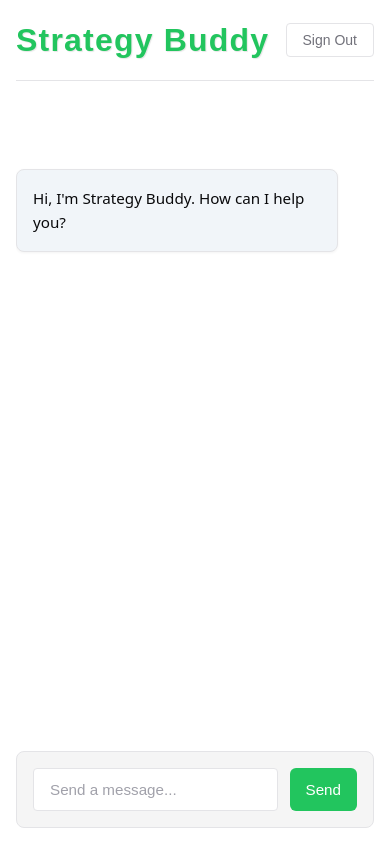
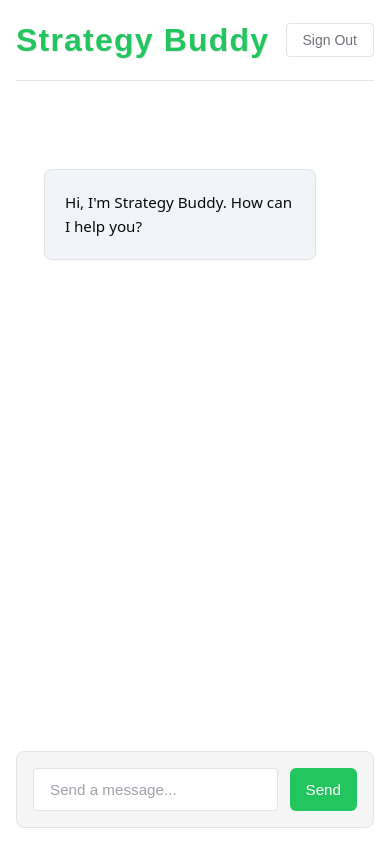
Before and after one commit to QuinnRhodes/strategy-buddy, a React (Vite) app: page / in a window 390 px wide. Built offline with nearby package versions, Linux system fonts and the light colour scheme; no server answers; a web font is replaced by a local one.

Commit message:
Add buffer zones to chat container for improved readability

```diff
--- a/src/App.css
+++ b/src/App.css
@@ -65,21 +65,23 @@
 .chat-container {
   flex: 1;
   overflow-y: auto;
-  padding: 24px 0;
+  padding: 24px 10%;  /* Added horizontal padding (10% on each side) */
   margin: 1rem 0;
   scroll-behavior: smooth;
   width: 100%;
+  box-sizing: border-box; /* Ensure padding is included in width calculation */
 }
 
 .message {
   margin: 24px 0;
   display: flex;
+  padding: 0 20px; /* Added side padding to messages */
 }
 
 .message-bubble {
-  padding: 16px;
+  padding: 20px;  /* Increased padding inside bubbles */
   border-radius: 8px;
-  max-width: 95%;
+  max-width: 80%;  /* Reduced from 95% to create more space */
   word-wrap: break-word;
   animation: fadeIn 0.3s ease-in-out;
   line-height: 1.6;
@@ -209,6 +211,14 @@
   .app-container {
     padding: 16px;
     max-width: 100%;
+  }
+
+  .chat-container {
+    padding: 24px 5%; /* Less side padding on mobile */
+  }
+
+  .message {
+    padding: 0 10px; /* Less message padding on mobile */
   }
 
   .message-bubble {
```
